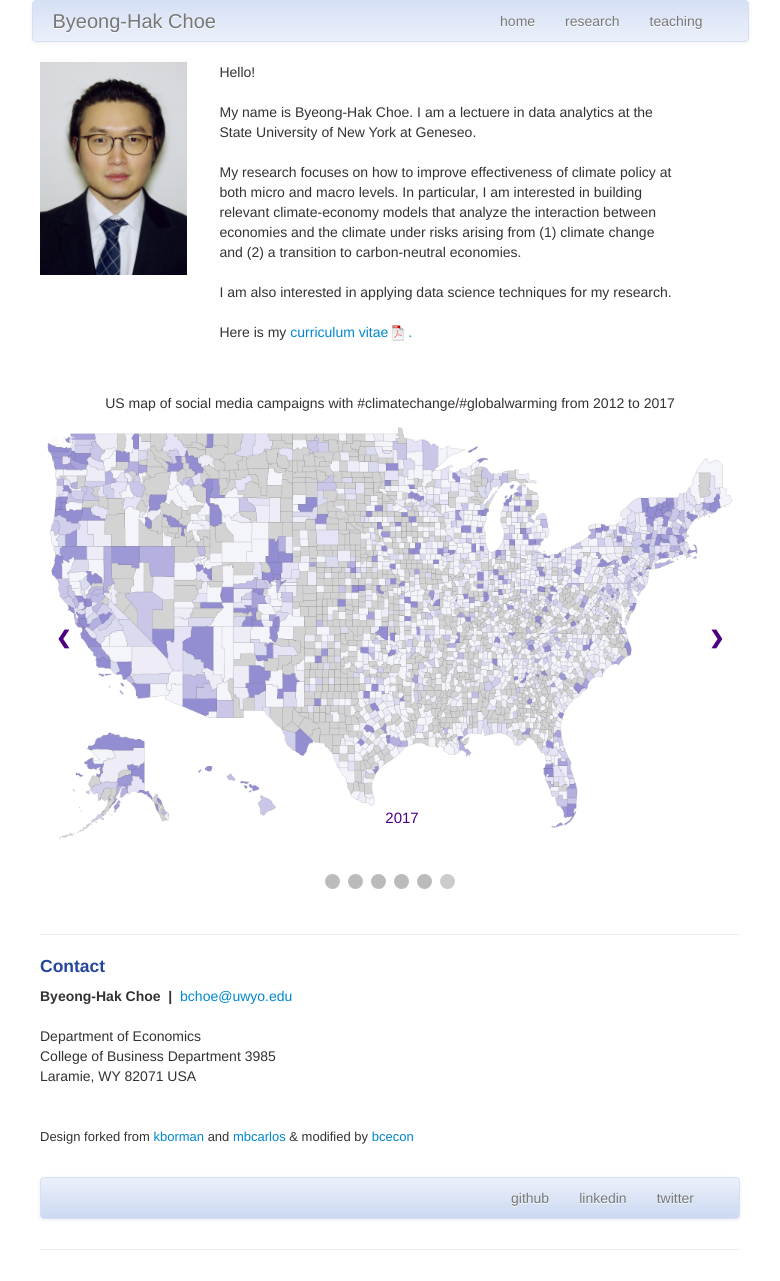
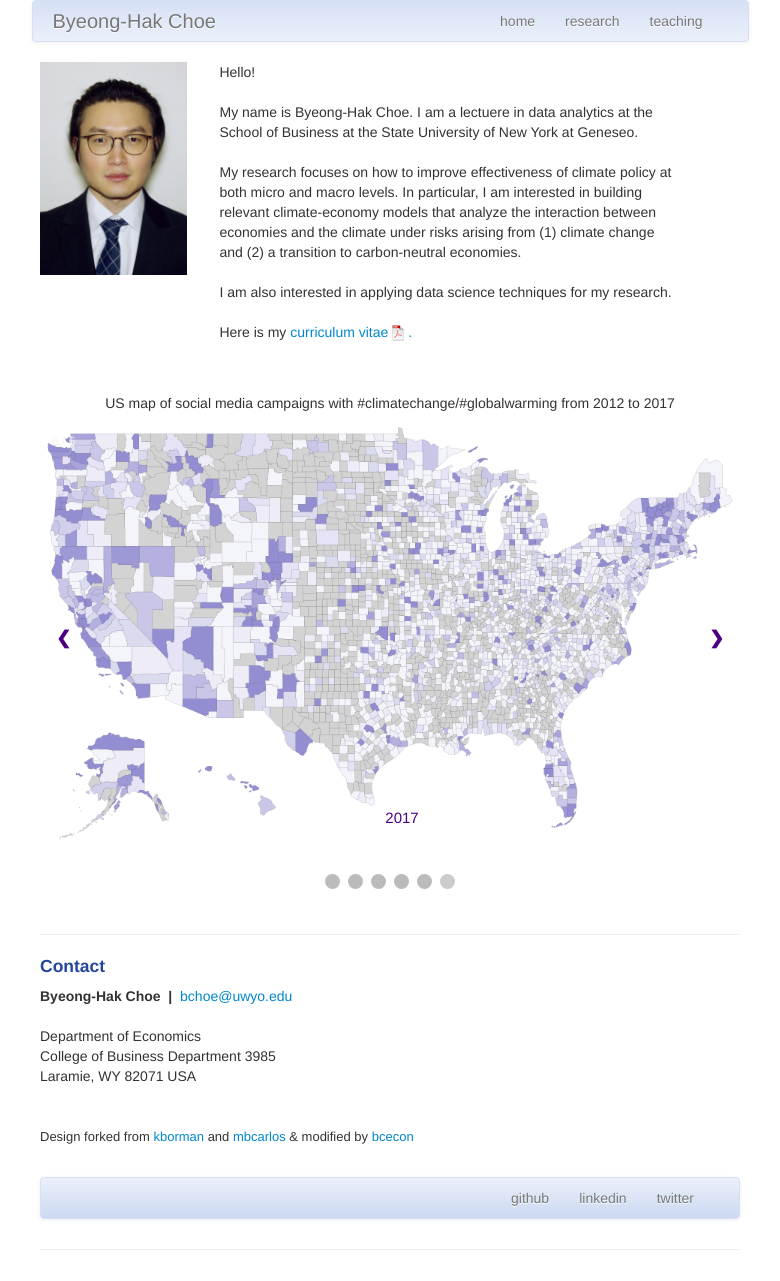
Before and after one commit to Erikwoj/bcecon.github.io, a Jekyll site: the page built from index.md, in a window 1280 px wide. Shown: the whole page, without its empty margins (250-1030 px from the left). Built offline with Jekyll 4.4.1, drawn with Linux system fonts in a browser that asks for light colours.

Commit message:
Update index.md

```diff
--- a/index.md
+++ b/index.md
@@ -12,7 +12,7 @@
     <div class="span8 span12-tablet">
             Hello!<br>
             <br/>
-            My name is Byeong-Hak Choe. I am a lectuere in data analytics at the State University of New York at Geneseo.<br>
+            My name is Byeong-Hak Choe. I am a lectuere in data analytics at the School of Business at the State University of New York at Geneseo.<br>
             <br/>
             My research focuses on how to improve effectiveness of climate policy at both micro and macro levels. In particular, I am interested in building relevant climate-economy models that analyze the interaction between economies and the climate under risks arising from (1) climate change and (2) a transition to carbon-neutral economies.<br>
             <br/>
```
Also changed, not shown: other parts of index.md (+1 -1 lines).
